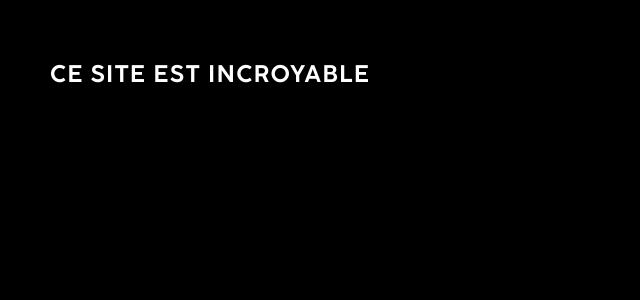
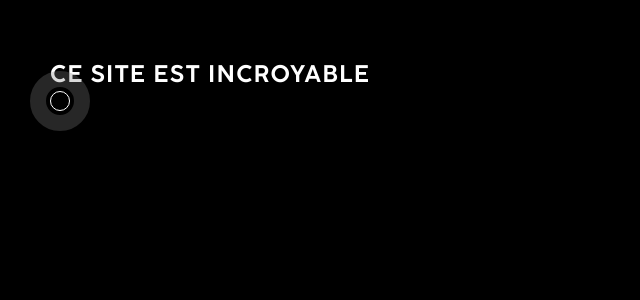
Before and after one commit to Gachod-Pierre/pgachod-portfolio, a Vue app: page / in a window 1280 px wide. Shown: the top 300 px of the page, without its empty margins (0-640 px from the left). Built offline with nearby package versions, Linux system fonts and the light colour scheme; what pocketbase would draw is missing.

Commit message:
customized cursor

```diff
--- a/src/App.vue
+++ b/src/App.vue
@@ -1,6 +1,15 @@
 <script setup lang="ts">
 import { RouterLink, RouterView } from 'vue-router/auto'
 import LogInOut from './components/LogInOut.vue'
+
+import {  onMounted } from 'vue'
+import { initCustomCursor } from './assets/custom-cursor'
+
+onMounted(() => {
+  console.log('Vue app mounted')
+  initCustomCursor()
+})
+
 </script>
 
 <template>
--- /dev/null
+++ b/src/assets/custom-cursor.ts
@@ -0,0 +1,81 @@
+export function initCustomCursor() {
+  console.log('Initializing custom cursor...')
+
+  const cursor = document.createElement('div')
+  cursor.classList.add('custom-cursor')
+  document.body.appendChild(cursor)
+
+  // Désactivation du scroll
+  function disableScroll() {
+    document.body.style.overflow = 'hidden'
+  }
+
+  // Réactivation du scroll
+  function enableScroll() {
+    document.body.style.overflow = ''
+  }
+
+  // Cacher le curseur
+  function hideCursor() {
+    cursor.style.display = 'none' // Cacher le curseur
+  }
+
+  // Réafficher le curseur
+  function showCursor() {
+    cursor.style.display = 'block' // Réafficher le curseur
+  }
+
+  // Suivi de la position de la souris et gestion du curseur
+  document.addEventListener('mousemove', (e) => {
+    const cursorRect = cursor.getBoundingClientRect()
+    const cursorSize = cursorRect.width // taille actuelle du curseur
+
+    // Empêcher le curseur de dépasser les bords de l'écran
+    const x = Math.max(0, Math.min(e.pageX - cursorSize / 2, window.innerWidth - cursorSize))
+    const y = Math.max(0, Math.min(e.pageY - cursorSize / 2, window.innerHeight - cursorSize))
+
+    cursor.style.top = `${y}px`
+    cursor.style.left = `${x}px`
+
+    disableScroll() // Désactiver le scroll lorsque la souris bouge
+    showCursor() // Afficher le curseur lorsque la souris est dans la fenêtre
+  })
+
+  // Cacher le curseur lorsque la souris sort de la fenêtre
+  document.addEventListener('mouseleave', () => {
+    hideCursor() // Cacher le curseur
+    enableScroll() // Réactiver le scroll quand la souris quitte la fenêtre
+  })
+
+  // Animation du curseur lors du clic
+  document.addEventListener('click', (e) => {
+    const cursorRect = cursor.getBoundingClientRect()
+
+    // Vérification : si le curseur est trop proche des bords, limiter l'animation
+    const isNearEdge =
+      cursorRect.left < 20 ||
+      cursorRect.right > window.innerWidth - 20 ||
+      cursorRect.top < 20 ||
+      cursorRect.bottom > window.innerHeight - 20
+
+    if (!cursor.classList.contains('click-effect')) {
+      if (!isNearEdge) {
+        // Si pas proche du bord, exécuter l'animation normale
+        cursor.classList.add('click-effect')
+      } else {
+        // Limiter l'animation si proche du bord
+        cursor.classList.add('click-effect-limited')
+      }
+
+      setTimeout(() => {
+        cursor.classList.remove('click-effect')
+        cursor.classList.remove('click-effect-limited')
+      }, 500)
+    }
+  })
+
+  // Réactivation du scroll lorsque le mouvement de la souris s'arrête
+  document.addEventListener('mouseup', () => {
+    enableScroll() // Réactiver le scroll à la fin
+  })
+}
--- a/src/assets/main.css
+++ b/src/assets/main.css
@@ -127,10 +127,75 @@
   }
 }
 
+@media (min-width: 1024px) {
+  .custom-cursor {
+    width: 20px;
+    height: 20px;
+    border: 1px solid white;
+    border-radius: 50%;
+    position: absolute;
+    transition: transform 200ms ease-out; /* Transition uniquement sur la transformation */
+    animation: cursorAnim 0.5s infinite alternate;
+    pointer-events: none;
+  }
+
+  .custom-cursor::after {
+    content: '';
+    width: 30px;
+    height: 30px;
+    position: absolute;
+    border: 8px solid gray;
+    border-radius: 50%;
+    opacity: 0.3;
+    top: -6px;
+    left: -6px;
+    animation: cursorAnim2 0.5s infinite alternate;
+  }
+
+  @keyframes cursorAnim {
+    from {
+      transform: scale(1);
+    }
+    to {
+      transform: scale(0.7);
+    }
+  }
+
+  @keyframes cursorAnim2 {
+    from {
+      transform: scale(2);
+    }
+    to {
+      transform: scale(0.4);
+    }
+  }
+
+  @keyframes cursorClick {
+    0% {
+      transform: scale(1);
+      opacity: 1;
+    }
+    50% {
+      transform: scale(3);
+      opacity: 0.5;
+    }
+    100% {
+      transform: scale(1);
+      opacity: 0;
+    }
+  }
+
+  .custom-cursor.click-effect {
+    animation: cursorClick 0.5s forwards;
+    border: 1px solid red;
+  }
+}
+
 body {
   margin-left : 50px;
   margin-right : 50px;
   height: 100vh;
+  cursor: none;
   background-color: #000;
 }
 
```
